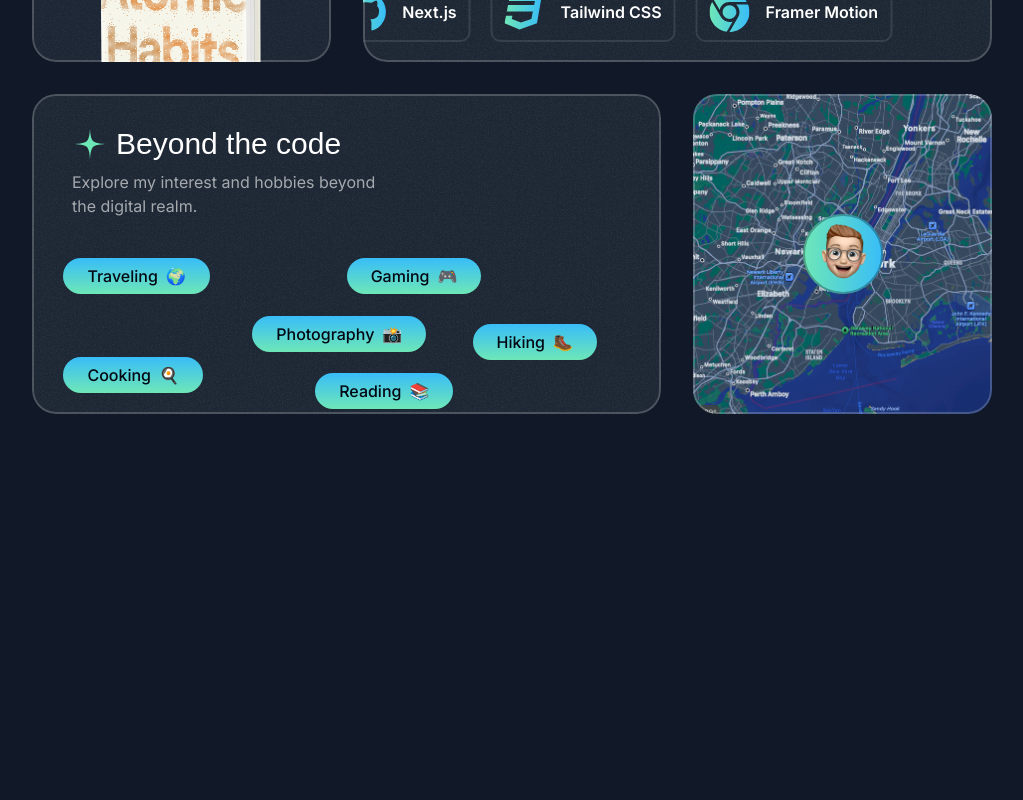
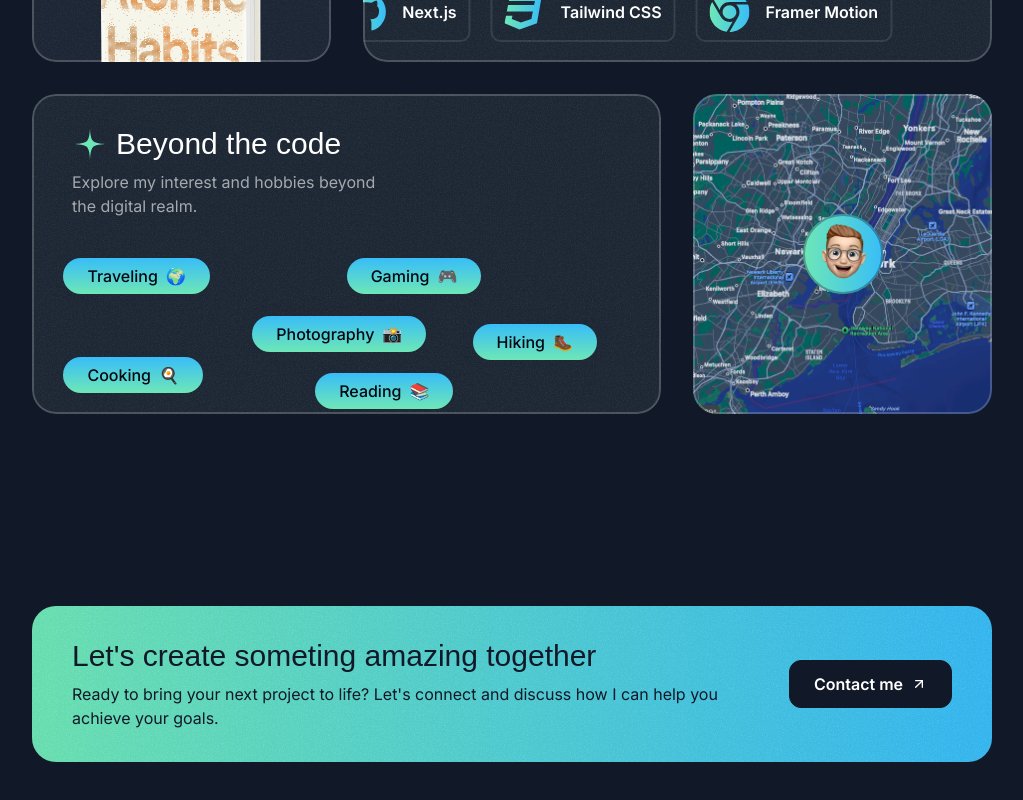
Before and after one commit to vladislav-novik/next-portfolio, a Next.js app: page / in a window 1280 px wide. Shown: the part 4360-5160 px from the top of the page, without its empty margins (128-1151 px from the left). Before the commit the page ends 4886 px from the top, so only its background shows below. Built offline with nearby package versions, Linux system fonts and the light colour scheme; a web font is replaced by a local one.

Commit message:
feat: add contact me

```diff
--- a/src/app/page.tsx
+++ b/src/app/page.tsx
@@ -1,4 +1,5 @@
 import { AboutSection } from '@/sections/About'
+import { ContactSection } from '@/sections/Contact'
 import { Header } from '@/sections/Header'
 import { HeroSection } from '@/sections/Hero'
 import { ProjectsSection } from '@/sections/Projects'
@@ -12,6 +13,7 @@
       <ProjectsSection />
       <TapeSection />
       <AboutSection />
+      <ContactSection />
     </div>
   );
 }
--- a/src/sections/Contact.tsx
+++ b/src/sections/Contact.tsx
@@ -1,3 +1,40 @@
+import ArrowUpRightIcon from "@/assets/icons/arrow-up-right.svg";
+import grainImage from "@/assets/images/grain.jpg";
+
 export const ContactSection = () => {
-  return <div>Contact Section</div>;
+  return (
+    <div className="py-16 pt-12 lg:py-24 lg:pt-20">
+      <div className="container">
+        <div
+          className="bg-gradient-to-r from-emerald-300 to-sky-400 text-gray-900
+          py-8 px-10 rounded-3xl text-center md:text-left
+          relative overflow-hidden z-0  "
+        >
+          <div
+            className="absolute inset-0 opacity-5 -z-10"
+            style={{ backgroundImage: `url(${grainImage.src})` }}
+          ></div>
+          <div className="flex flex-col md:flex-row gap-8 md:gap-16 items-center">
+            <div>
+              <h2 className="text-2xl md:text-3xl font-serif">
+                Let&apos;s create someting amazing together
+              </h2>
+              <p className="text-sm md:text-base mt-2">
+                Ready to bring your next project to life? Let&apos;s connect and
+                discuss how I can help you achieve your goals.
+              </p>
+            </div>
+            <div>
+              <button className="text-white bg-gray-900
+              inline-flex gap-2 items-center
+              px-6 h-12 rounded-xl w-max border border-gray-900">
+                <span className="font-semibold">Contact me</span>
+                <ArrowUpRightIcon className="size-4" />
+              </button>
+            </div>
+          </div>
+        </div>
+      </div>
+    </div>
+  );
 };
--- a/src/sections/Projects.tsx
+++ b/src/sections/Projects.tsx
@@ -68,7 +68,7 @@
         description="See how I transformed concepts into engaging digital experiences."
       />
       <div className="mt-10 md:mt-20 flex flex-col gap-20 scroll-mt-5">
-        {portfolioProjects.map((project, index) => (
+        {portfolioProjects.map((project) => (
           <Card key={project.title} className="px-8 pt-8 pb-0 md:pt-12 md:px-10 lg:pt-16 lg:px-20">
             <div className="lg:grid lg:grid-cols-2 lg:gap-16">
               <div className="lg:pb-16">
```
